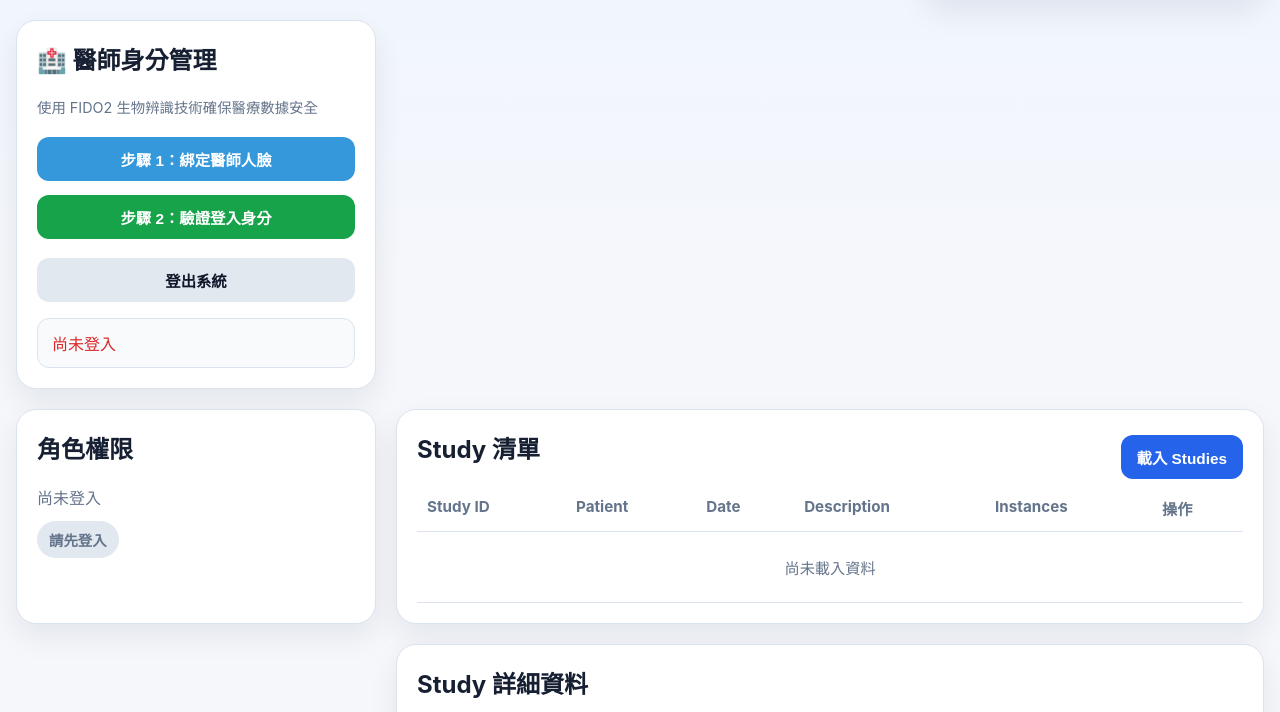
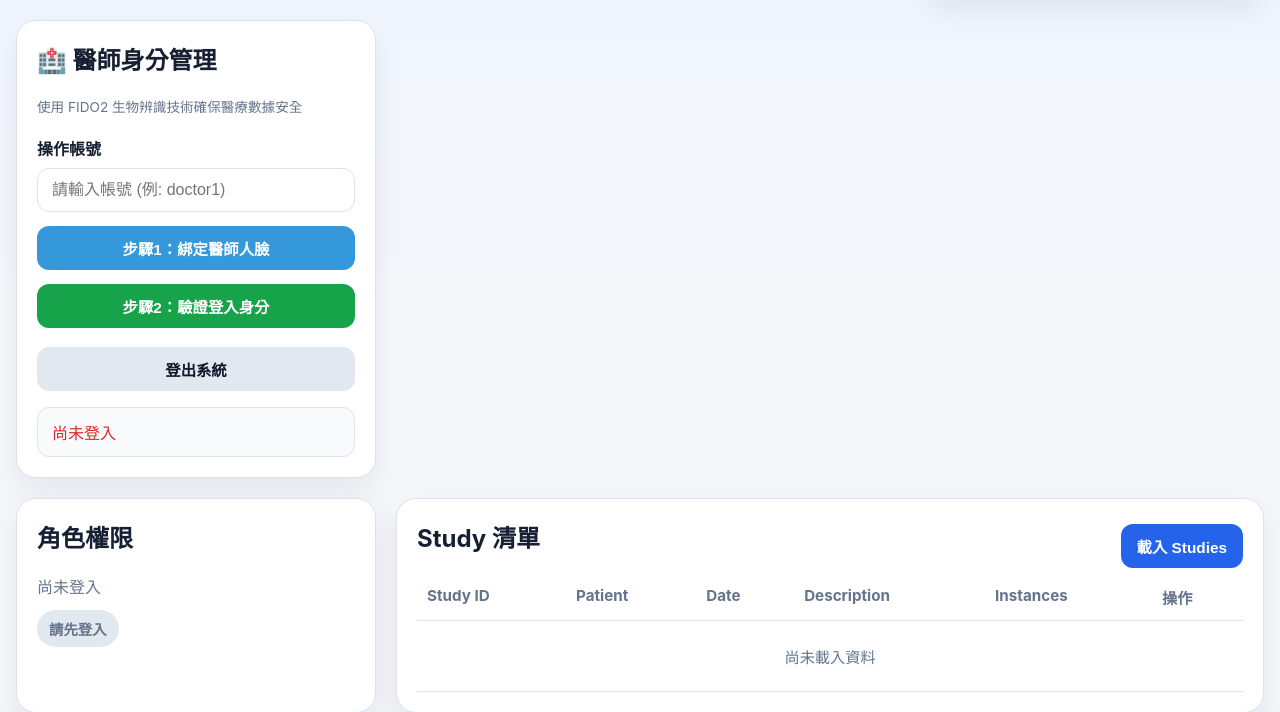
Before and after one commit to lililikunlin/orthanc_flask_clean_preview, a Flask app: page / in a window 1280 px wide. Shown: the part 202-914 px from the top of the page. Run offline with Flask 3, Linux system fonts and the light colour scheme; data that the repository does not hold is empty.

Commit message:
讓每個人員都能使用fido登入

```diff
--- a/app.py
+++ b/app.py
@@ -208,52 +208,52 @@ def health_check():
 
 @app.route('/api/register/begin', methods=['POST'])
 def register_begin():
-    """初始化註冊：建立醫師金鑰綁定挑戰碼"""
     try:
-        # 對齊組員 A 的 DEMO_USERS，建立指定 doctor1 醫師節點
-        user = {'id': b'doctor1', 'name': 'doctor1', 'displayName': '陳醫師 (FIDO2 安全綁定)'}
+        # 1. 接收前端傳來的帳號
+        data = request.json
+        username = data.get('username')
+        if not username or username not in DEMO_USERS:
+            return jsonify({"ok": False, "status": "error", "message": "無效的帳號或查無此人"}), 400
 
-        # 呼叫 FIDO2 核心伺服器出題
+        # 2. 動態建立 user 資訊
+        # 將字串編碼為 bytes 作為 FIDO2 的內部 ID
+        user_id_bytes = username.encode('utf-8')
+        user = {'id': user_id_bytes, 'name': username, 'displayName': f"{username} (FIDO2)"}
+
         registration_data, state = server.register_begin(user)
 
-        # 將臨時狀態鎖在記憶體中，防止重放攻擊與 Cookie 失真
-        states['doctor1'] = state
+        # 3. 用動態 username 作為 Key 來存狀態
+        states[username] = state
 
-        # 提取 publicKey 結構，並透過智慧型 Websafe 進行 Base64URL 轉碼
         output = registration_data['publicKey']
         output['challenge'] = to_websafe(output['challenge'])
         output['user']['id'] = to_websafe(output['user']['id'])
 
         return jsonify(output)
     except Exception as e:
-        print(f"❌ FIDO2 註冊出題失敗: {e}")
-        return jsonify({"ok": False, "status": "error", "message": f"初始化註冊失敗: {str(e)}"}), 500
+        return jsonify({"ok": False, "status": "error", "message": str(e)}), 500
 
 
 @app.route('/api/register/complete', methods=['POST'])
 def register_complete():
-    """收卷註冊：驗證客戶端硬體人臉簽章，並儲存公鑰鎖頭"""
     credential_data = request.json
-    state = states.get('doctor1') # 撈出對應的臨時考題
+    username = credential_data.get('username') # 拿回帳號
+    state = states.get(username) # 撈出對應的考題
 
     if not state:
-        return jsonify({"ok": False, "status": "error", "message": "找不到註冊驗證狀態，請重試"}), 400
+        return jsonify({"ok": False, "status": "error", "message": "狀態已過期，請重試"}), 400
 
     try:
-        # 加密學校驗：檢查 Challenge 與客戶端 Attestation 簽章
         auth_data = server.register_complete(state, credential_data)
 
-        # 【重要】將硬體信賴公鑰存入模擬資料庫（未來可改寫至 SQLite 實體資料庫）
-        db["doctor1"] = [auth_data.credential_data]
+        # 存入對應帳號的公鑰
+        db[username] = [auth_data.credential_data]
+        del states[username]
 
-        # 拋棄已使用的挑戰碼，確保一次性會話安全
-        del states['doctor1']
-
-        print("✅ FIDO2 註冊成功：已在安全網關內儲存 doctor1 的生物辨識公鑰")
-        return jsonify({"ok": True, "status": "success", "message": "人臉憑證綁定成功"})
+        print(f"✅ FIDO2 註冊成功：已儲存 {username} 的公鑰")
+        return jsonify({"ok": True, "status": "success"})
     except Exception as e:
-        print(f"❌ FIDO2 註冊校驗失敗: {e}")
-        return jsonify({"ok": False, "status": "error", "message": f"資安校驗失敗: {str(e)}"}), 400
+        return jsonify({"ok": False, "status": "error", "message": str(e)}), 400
 
 
 # -------------------------------------------------------------
@@ -262,16 +262,17 @@ def register_complete():
 
 @app.route('/api/authenticate/begin', methods=['POST'])
 def authenticate_begin():
-    """初始化驗證：查詢醫師公鑰，並發起隨機挑戰碼"""
-    credentials = db.get("doctor1", [])
+    data = request.json
+    username = data.get('username')
+
+    # 查詢這個帳號是否綁過人臉
+    credentials = db.get(username, [])
     if not credentials:
-        return jsonify({"ok": False, "status": "error", "message": "此系統尚未綁定醫師人臉資訊，請先執行步驟 1"}), 404
+        return jsonify({"ok": False, "status": "error", "message": f"帳號 [{username}] 尚未綁定人臉，請先註冊"}), 404
 
-    # 發起驗證挑戰
     auth_data, state = server.authenticate_begin(credentials)
-    states['doctor1'] = state # 快取狀態
+    states[username] = state # 動態存狀態
 
-    # 格式化輸出，告知網頁端允許使用哪一組 Credential ID 進行簽章
     output = auth_data['publicKey']
     output['challenge'] = to_websafe(output['challenge'])
     if 'allowCredentials' in output:
@@ -283,37 +284,41 @@ def authenticate_begin():
 
 @app.route('/api/authenticate/complete', methods=['POST'])
 def authenticate_complete():
-    """收卷驗證：拿資料庫公鑰解開前端人臉私鑰簽章，通過則核發 Orthanc 權限"""
     credential_data = request.json
-    state = states.get('doctor1')
-    credentials = db.get("doctor1", [])
+    username = credential_data.get('username')
+    state = states.get(username)
+    credentials = db.get(username, [])
 
     if not state:
-        return jsonify({"ok": False, "status": "error", "message": "驗證會話已過期或不存在"}), 400
+        return jsonify({"ok": False, "status": "error", "message": "驗證會話已過期"}), 400
 
     try:
-        # 1. 執行密碼學驗證 (利用數學公式檢驗這次的 Assertion 簽章是否由綁定的私鑰產出)
+        # 校驗人臉簽章
         server.authenticate_complete(state, credentials, credential_data)
-        del states['doctor1'] # 刪除防重放狀態
+        del states[username]
 
-        # 2. 【核心大合體】驗證通過，直接注入組員 A 設計的 Session 結構！
-        # 讓這張「通過生物辨識的臉」完全繼承 doctor1 帳號的所有合法屬性
-        session["user"] = {"username": "doctor1", "role": "doctor"}
+        # 【動態核發權限】從 DEMO_USERS 撈出這個人的真實角色
+        user_info = DEMO_USERS.get(username)
+        if not user_info:
+            return jsonify({"ok": False, "status": "error", "message": "系統內部錯誤：找不到使用者屬性"}), 500
 
-        print("🔓 FIDO2 驗證成功：確認為陳醫師本人，已安全放行 Orthanc 影像管理權限")
+        real_role = user_info["role"]
 
-        # 3. 回傳格式完全契合組員 A 的前端解構需求 (完美相容 app.js 邏輯)
+        # 動態寫入 Session！(如果是 admin1 登入，就會拿到 admin 權限)
+        session["user"] = {"username": username, "role": real_role}
+
+        print(f"🔓 FIDO2 驗證成功：已登入 {username} (權限: {real_role})")
+
         return jsonify({
             "ok": True,
             "status": "success",
-            "message": "FIDO2 生物辨識成功，已載入安全權限",
+            "message": "FIDO2 生物辨識成功",
             "user": session["user"],
-            "permissions": get_permissions("doctor"),
-            "role_label": ROLE_LABELS.get("doctor", "doctor")
+            "permissions": get_permissions(real_role),
+            "role_label": ROLE_LABELS.get(real_role, real_role)
         })
     except Exception as e:
-        print(f"❌ FIDO2 登入驗證失敗: {e}")
-        return jsonify({"ok": False, "status": "error", "message": f"人臉簽章不匹配: {str(e)}"}), 400
+        return jsonify({"ok": False, "status": "error", "message": str(e)}), 400
 
 
 # -------------------------------------------------------------
--- a/static/app.js
+++ b/static/app.js
@@ -425,13 +425,26 @@ window.deleteInstance = deleteInstance;
 });*/
 async function doAction(type) {
   const isReg = type === 'register';
+  // 1. 【關鍵】取得使用者輸入的帳號
+  const usernameInput = document.getElementById("fidoUsername").value.trim();
+
+  if (!usernameInput) {
+      setAuthMessage("❌ 請先輸入操作帳號！", true);
+      return;
+  }
+
   try {
     setAuthMessage(`正在初始化${isReg ? '註冊' : '驗證'}...`);
 
-    // 1. Begin
-    const beginRes = await apiFetch(`/api/${type}/begin`, { method: 'POST' });
-    const options = beginRes; // 注意這裡：因為組員A的 fetch 有包裝過，可能直接回傳 data
+    // 2. 【關鍵】將 username 作為 Payload 傳給後端
+    const beginRes = await apiFetch(`/api/${type}/begin`, {
+        method: 'POST',
+        body: JSON.stringify({ username: usernameInput }) // 傳送帳號
+    });
 
+    const options = beginRes;
+
+    // --- 翻譯選項 ---
     options.challenge = bufferDecode(options.challenge);
     if (isReg) {
       options.user.id = bufferDecode(options.user.id);
@@ -441,13 +454,17 @@ async function doAction(type) {
 
     setAuthMessage("請看向鏡頭進行掃描...");
 
-    // 2. 呼叫硬體
+    // --- 呼叫硬體 ---
     const credential = isReg
         ? await navigator.credentials.create({ publicKey: options })
         : await navigator.credentials.get({ publicKey: options });
 
     setAuthMessage("正在進行資安校驗...");
+
+    // --- 打包成績單 ---
     const body = {
+      // 這裡也要把 username 傳過去，讓後端知道是誰的成績單
+      username: usernameInput,
       id: credential.id,
       rawId: bufferEncode(credential.rawId),
       type: credential.type,
@@ -462,7 +479,7 @@ async function doAction(type) {
       }
     };
 
-    // 3. Complete
+    // --- 收卷校驗 ---
     const completeRes = await apiFetch(`/api/${type}/complete`, {
         method: 'POST',
         body: JSON.stringify(body)
@@ -470,15 +487,15 @@ async function doAction(type) {
 
     if (completeRes.ok || completeRes.status === "success") {
         if (isReg) {
-            setAuthMessage("✅ FIDO2 註冊成功！現在可以使用驗證登入了。");
+            setAuthMessage(`✅ 帳號 [${usernameInput}] 人臉綁定成功！`);
+            document.getElementById("fidoUsername").value = ""; // 清空輸入框
         } else {
-            // 【合體關鍵】驗證成功後，接手組員A的 UI 更新邏輯
             currentUser = completeRes.user;
             currentPermissions = completeRes.permissions || [];
             setAuthMessage(`✅ FIDO2 登入成功：${currentUser.username}（${completeRes.role_label}）`);
             renderRoleInfo();
             resetDetail();
-            await loadStudies(); // 登入成功自動載入醫療影像！
+            await loadStudies();
         }
     }
   } catch (error) {
--- a/templates/index.html
+++ b/templates/index.html
@@ -31,15 +31,22 @@
     <main class="layout">
       <section class="card login-card">
         <h2>🏥 醫師身分管理</h2>
-        <p class="muted" style="font-size: 0.9rem; margin-bottom: 20px;">使用 FIDO2 生物辨識技術確保醫療數據安全</p>
+        <p class="muted" style="font-size: 0.85rem; margin-bottom: 20px;">使用 FIDO2 生物辨識技術確保醫療數據安全</p>
 
         <div class="form-grid">
-          <button type="button" id="btnFidoReg" class="primary-btn" style="background: #3498db;">步驟 1：綁定醫師人臉</button>
-          <button type="button" id="btnFidoAuth" class="primary-btn" style="background: #16a34a;">步驟 2：驗證登入身分</button>
+          <label>
+            操作帳號
+            <input id="fidoUsername" type="text" placeholder="請輸入帳號 (例: doctor1)" required />
+          </label>
+
+          <button type="button" id="btnFidoReg" class="primary-btn" style="background: #3498db; color: white;">
+            步驟1：綁定醫師人臉</button>
+          <button type="button" id="btnFidoAuth" class="primary-btn" style="background: #16a34a; color: white;">
+            步驟2：驗證登入身分</button>
           <button type="button" id="logoutBtn" class="secondary-btn" style="margin-top: 5px;">登出系統</button>
         </div>
 
-        <div class="status-box" id="authStatus">系統就緒，請選擇操作</div>
+        <div class="status-box" id="authStatus">系統就緒，請輸入帳號後選擇操作</div>
       </section>
 
       <section class="card role-card">
```
